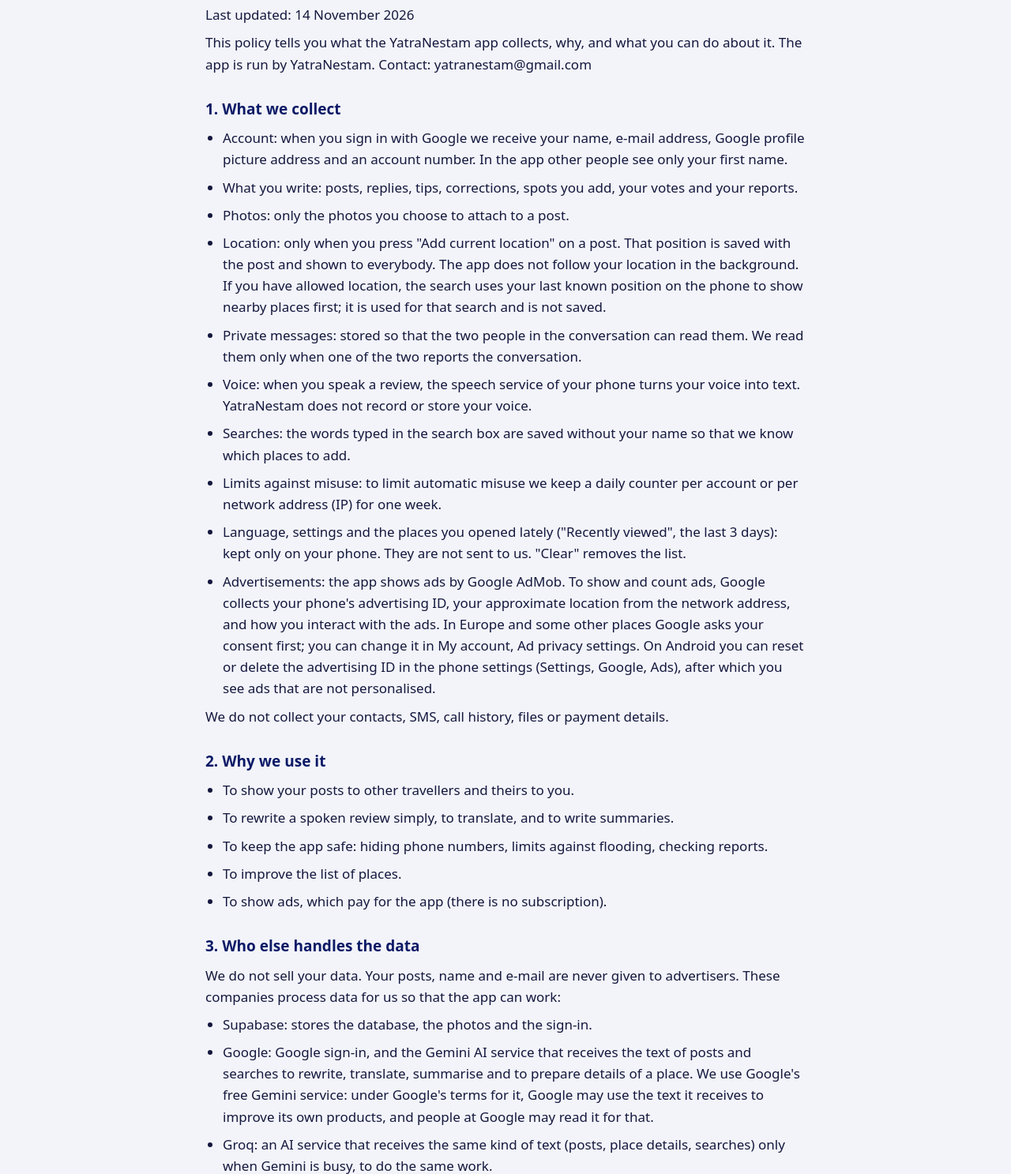
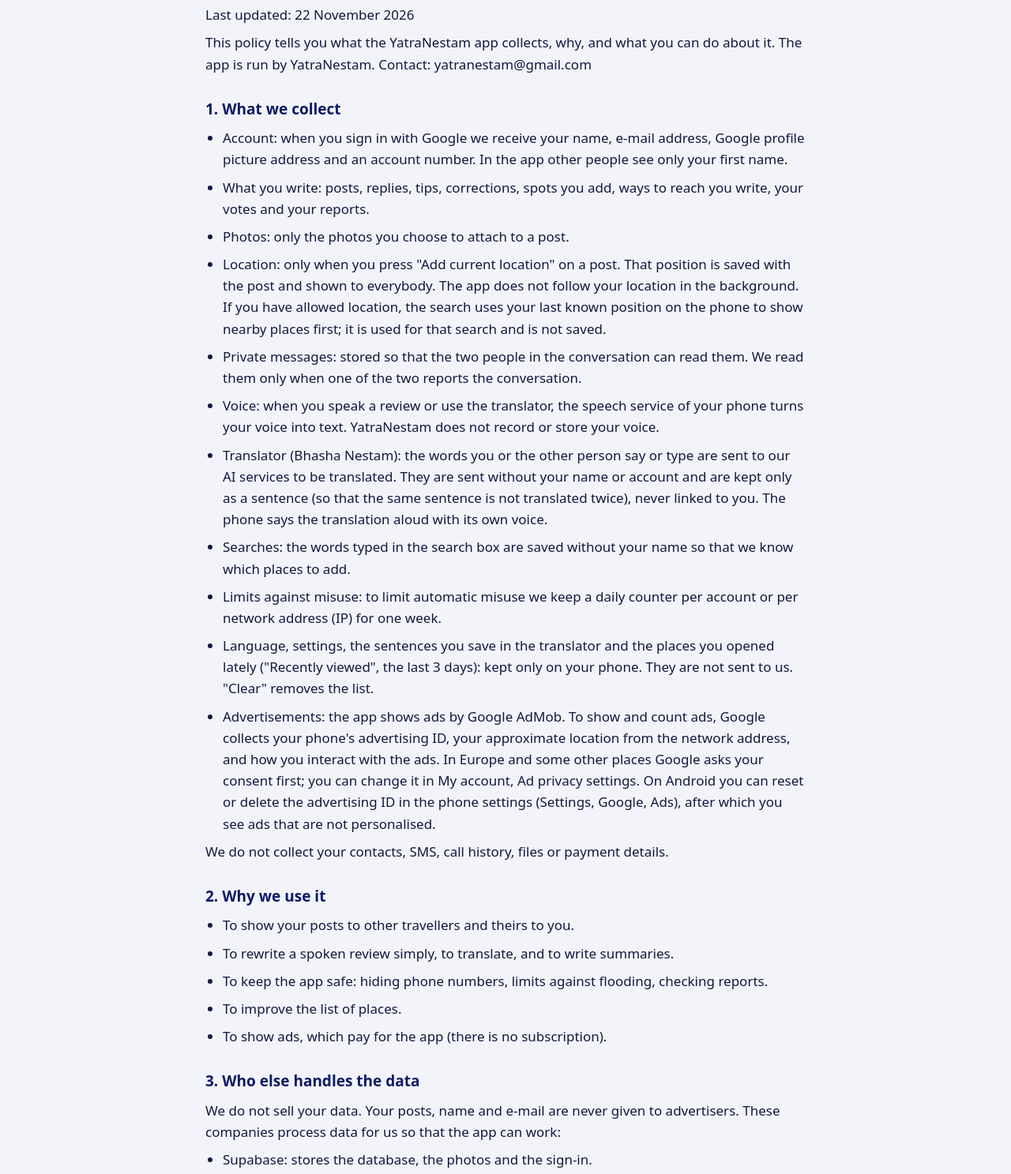
Before and after one commit to Yatranestam/yatranestam.github.io, a plain HTML site: page privacy.html in a window 1280 px wide. Shown: the part 149-1636 px from the top of the page at 79% size. Drawn offline with Linux system fonts and the light colour scheme.

Commit message:
Updated terms

```diff
--- a/privacy.html
+++ b/privacy.html
@@ -23,19 +23,20 @@
 <header><div><a href="terms.html">Yatra<span>Nestam</span></a></div></header>
 <main>
 <h1>Privacy policy</h1>
-<p>Last updated: 14 November 2026</p>
+<p>Last updated: 22 November 2026</p>
 <p>This policy tells you what the YatraNestam app collects, why, and what you can do about it. The app is run by YatraNestam. Contact: yatranestam@gmail.com</p>
 <h2>1. What we collect</h2>
 <ul>
 <li>Account: when you sign in with Google we receive your name, e-mail address, Google profile picture address and an account number. In the app other people see only your first name.</li>
-<li>What you write: posts, replies, tips, corrections, spots you add, your votes and your reports.</li>
+<li>What you write: posts, replies, tips, corrections, spots you add, ways to reach you write, your votes and your reports.</li>
 <li>Photos: only the photos you choose to attach to a post.</li>
 <li>Location: only when you press &quot;Add current location&quot; on a post. That position is saved with the post and shown to everybody. The app does not follow your location in the background. If you have allowed location, the search uses your last known position on the phone to show nearby places first; it is used for that search and is not saved.</li>
 <li>Private messages: stored so that the two people in the conversation can read them. We read them only when one of the two reports the conversation.</li>
-<li>Voice: when you speak a review, the speech service of your phone turns your voice into text. YatraNestam does not record or store your voice.</li>
+<li>Voice: when you speak a review or use the translator, the speech service of your phone turns your voice into text. YatraNestam does not record or store your voice.</li>
+<li>Translator (Bhasha Nestam): the words you or the other person say or type are sent to our AI services to be translated. They are sent without your name or account and are kept only as a sentence (so that the same sentence is not translated twice), never linked to you. The phone says the translation aloud with its own voice.</li>
 <li>Searches: the words typed in the search box are saved without your name so that we know which places to add.</li>
 <li>Limits against misuse: to limit automatic misuse we keep a daily counter per account or per network address (IP) for one week.</li>
-<li>Language, settings and the places you opened lately (&quot;Recently viewed&quot;, the last 3 days): kept only on your phone. They are not sent to us. &quot;Clear&quot; removes the list.</li>
+<li>Language, settings, the sentences you save in the translator and the places you opened lately (&quot;Recently viewed&quot;, the last 3 days): kept only on your phone. They are not sent to us. &quot;Clear&quot; removes the list.</li>
 <li>Advertisements: the app shows ads by Google AdMob. To show and count ads, Google collects your phone&#x27;s advertising ID, your approximate location from the network address, and how you interact with the ads. In Europe and some other places Google asks your consent first; you can change it in My account, Ad privacy settings. On Android you can reset or delete the advertising ID in the phone settings (Settings, Google, Ads), after which you see ads that are not personalised.</li>
 </ul>
 <p>We do not collect your contacts, SMS, call history, files or payment details.</p>
@@ -51,10 +52,12 @@
 <p>We do not sell your data. Your posts, name and e-mail are never given to advertisers. These companies process data for us so that the app can work:</p>
 <ul>
 <li>Supabase: stores the database, the photos and the sign-in.</li>
-<li>Google: Google sign-in, and the Gemini AI service that receives the text of posts and searches to rewrite, translate, summarise and to prepare details of a place. We use Google&#x27;s free Gemini service: under Google&#x27;s terms for it, Google may use the text it receives to improve its own products, and people at Google may read it for that.</li>
+<li>Google: Google sign-in, and the Gemini AI service that receives the text of posts, searches and the translator to rewrite, translate, summarise and to prepare details of a place. We use Google&#x27;s free Gemini service: under Google&#x27;s terms for it, Google may use the text it receives to improve its own products, and people at Google may read it for that.</li>
 <li>Groq: an AI service that receives the same kind of text (posts, place details, searches) only when Gemini is busy, to do the same work.</li>
 <li>Cloudflare (Workers AI): translates the app&#x27;s own place details (descriptions, routes, tips), written in English, into Indian languages.</li>
 <li>Your name and e-mail are never sent to these AI services. Do not write private details (phone numbers, addresses, health) in posts, tips or searches.</li>
+<li>openrouteservice (HeiGIT) and OpenStreetMap (Overpass): our server sends them only the map positions of a place and of a starting point, to measure the road and to find bus routes. Nothing about you is sent.</li>
+<li>Wikidata: our server asks it for the well-known places around a place (only that place&#x27;s map position).</li>
 <li>Wikipedia / Wikimedia: place photos are loaded directly from their servers, so they see your network address like any website does.</li>
 <li>Google Maps: only when you press a map button.</li>
 <li>Google AdMob: shows the ads (see &quot;Advertisements&quot; in section 1). Google&#x27;s own policy: https://policies.google.com/technologies/partner-sites</li>
```
Also changed, not shown: terms.html (+6 -3 lines).
